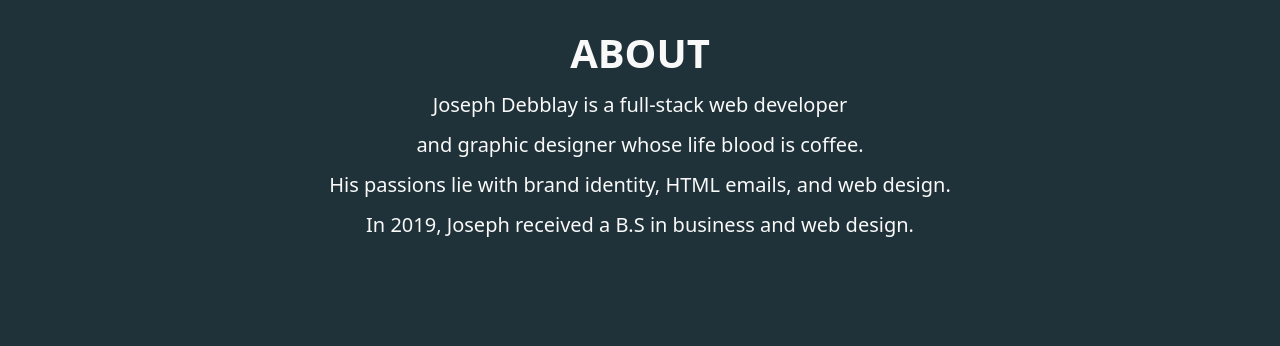
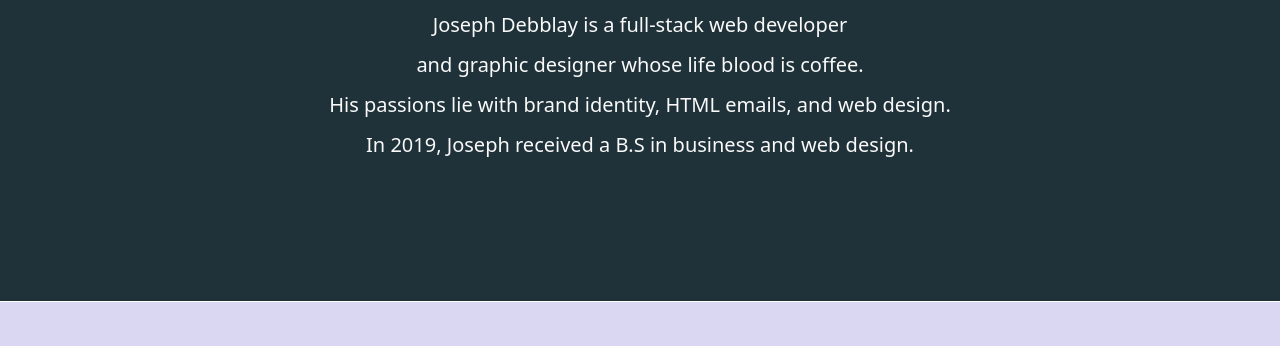
Before and after one commit to JMD2020/Joseph-Debblay-II, a plain HTML site: page index.html in a window 1280 px wide. Shown: the part 1363-1709 px from the top of the page. Drawn offline with nearby package versions, Linux system fonts and the light colour scheme.

Commit message:
Update index.html

```diff
--- a/index.html
+++ b/index.html
@@ -82,7 +82,7 @@
     </header>
     </div>
     </section>
-    <section class="jumbotron jumbostyle"id= "#about" style="padding-top:100px">
+    <section class="jumbotron jumbostyle"id= "#feature" style="padding-top:20px">
       <div class="feature">
         <figure class="lap">
         <i class="fa-solid fa-laptop-code fa-3x" style="color: #203239;"></i>
```
